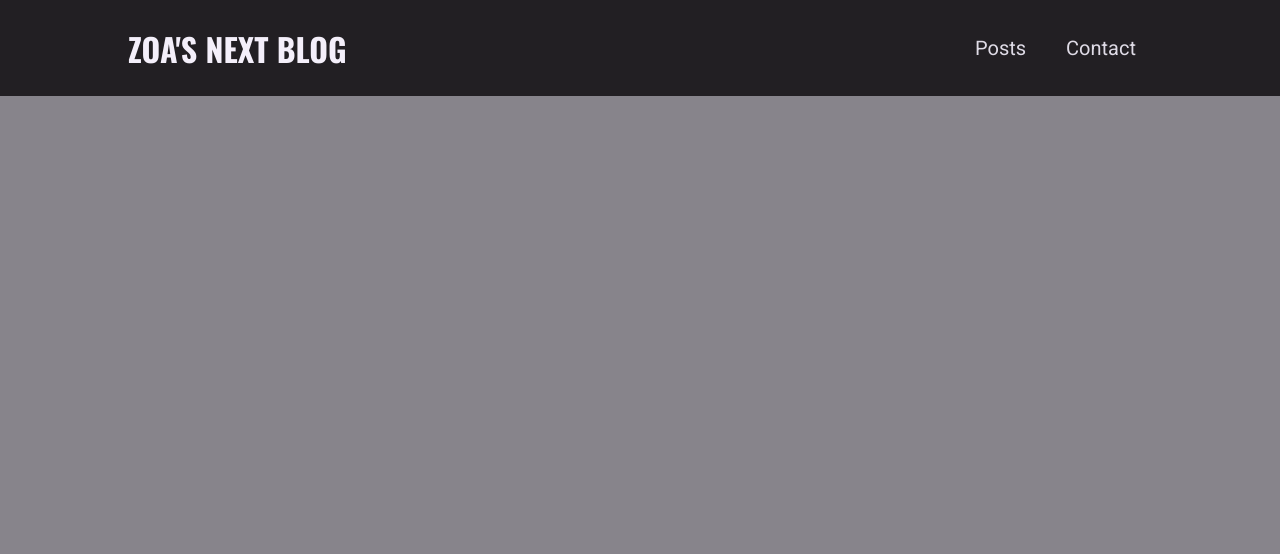
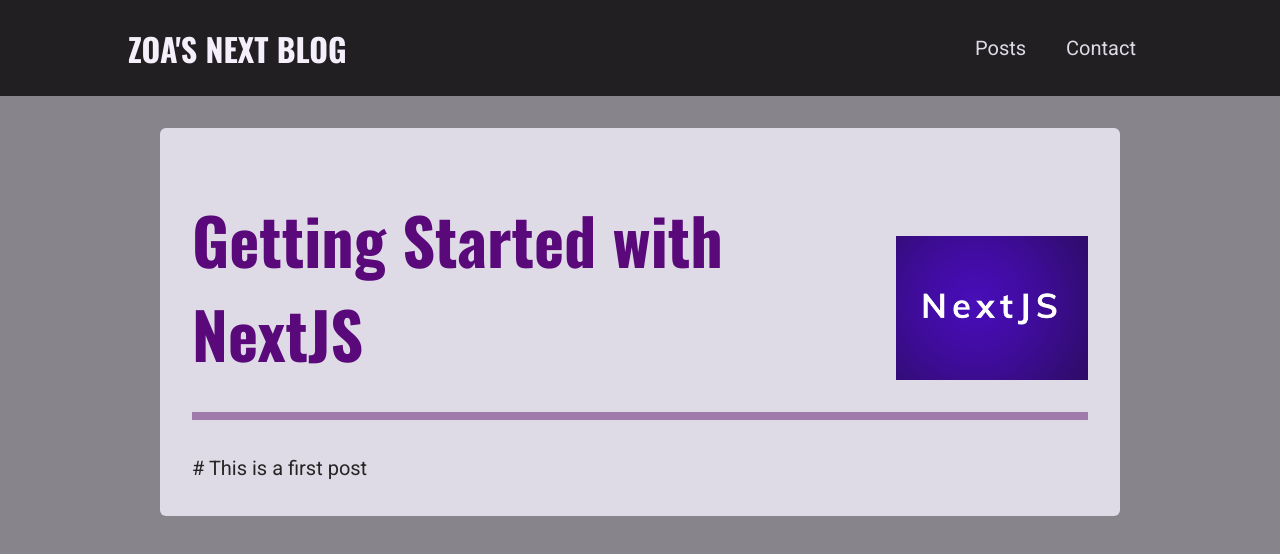
Before and after one commit to tanjanobel/nextjs-blog-app, a Next.js app: page /posts/getting-started-with-nextjs in a window 1280 px wide. Shown: the top 554 px of the page. Built offline with nearby package versions, Linux system fonts and the light colour scheme.

Commit message:
Add post detail page

```diff
--- /dev/null
+++ b/components/posts/post-detail/post-content.js
@@ -0,0 +1,23 @@
+import PostHeader from "./post-header";
+import classes from "./post-content.module.css"
+
+const DUMMY_POST =     {
+    slug: 'getting-started-with-nextjs',
+    title: 'Getting Started with NextJS',
+    image: 'getting-started-nextjs.png',
+    date: '2022-02-10',
+    content: '# This is a first post',
+};
+
+const PostContent = () => {
+    const imagePath = `/images/posts/${DUMMY_POST.slug}/${DUMMY_POST.image}`
+
+    return (
+        <article className={classes.content}>
+            <PostHeader title={DUMMY_POST.title} image={imagePath} />
+            {DUMMY_POST.content}
+        </article>
+    );
+};
+
+export default PostContent;
--- /dev/null
+++ b/components/posts/post-detail/post-content.module.css
@@ -0,0 +1,26 @@
+.content {
+    width: 95%;
+    max-width: 60rem;
+    margin: var(--size-8) auto;
+    font-size: var(--size-5);
+    line-height: var(--size-8);
+    background-color: var(--color-grey-100);
+    border-radius: 6px;
+    padding: var(--size-4);
+}
+
+.content p {
+    color: var(--color-grey-800);
+}
+
+.content .image {
+    margin: var(--size-4) auto;
+    width: 100%;
+    max-width: 600px;
+}
+
+@media (min-width: 768px) {
+    .content {
+        padding: var(--size-8);
+    }
+}
--- /dev/null
+++ b/components/posts/post-detail/post-header.js
@@ -0,0 +1,15 @@
+import Image from "next/image";
+
+import classes from "./post-header.module.css"
+
+const PostHeader = (props) => {
+    const { title, image } = props;
+    return (
+        <header className={classes.header}>
+            <h1>{title}</h1>
+            <Image src={image} alt={title} width={200} height={150} />
+        </header>
+    );
+};
+
+export default PostHeader;
--- /dev/null
+++ b/components/posts/post-detail/post-header.module.css
@@ -0,0 +1,37 @@
+.header {
+    padding-bottom: var(--size-8);
+    border-bottom: 8px solid var(--color-primary-100);
+    margin: var(--size-4) 0;
+    display: flex;
+    flex-direction: column-reverse;
+    justify-content: space-between;
+    align-items: center;
+    gap: 1rem;
+}
+
+.header h1 {
+    font-size: var(--size-8);
+    color: var(--color-primary-500);
+    margin: 0;
+    line-height: initial;
+    text-align: center;
+}
+
+.header img {
+    object-fit: cover;
+    width: 200px;
+    height: 120px;
+}
+
+@media (min-width: 768px) {
+    .header {
+        margin: var(--size-8) 0;
+        flex-direction: row;
+        align-items: flex-end;
+    }
+
+    .header h1 {
+        font-size: var(--size-16);
+        text-align: left;
+    }
+}
--- a/pages/posts/[slug].js
+++ b/pages/posts/[slug].js
@@ -1,8 +1,8 @@
+import PostContent from "../../components/posts/post-detail/post-content";
+
 const PostDetailPage= () => {
     return (
-        <div>
-
-        </div>
+        <PostContent />
     );
 };
 
```
